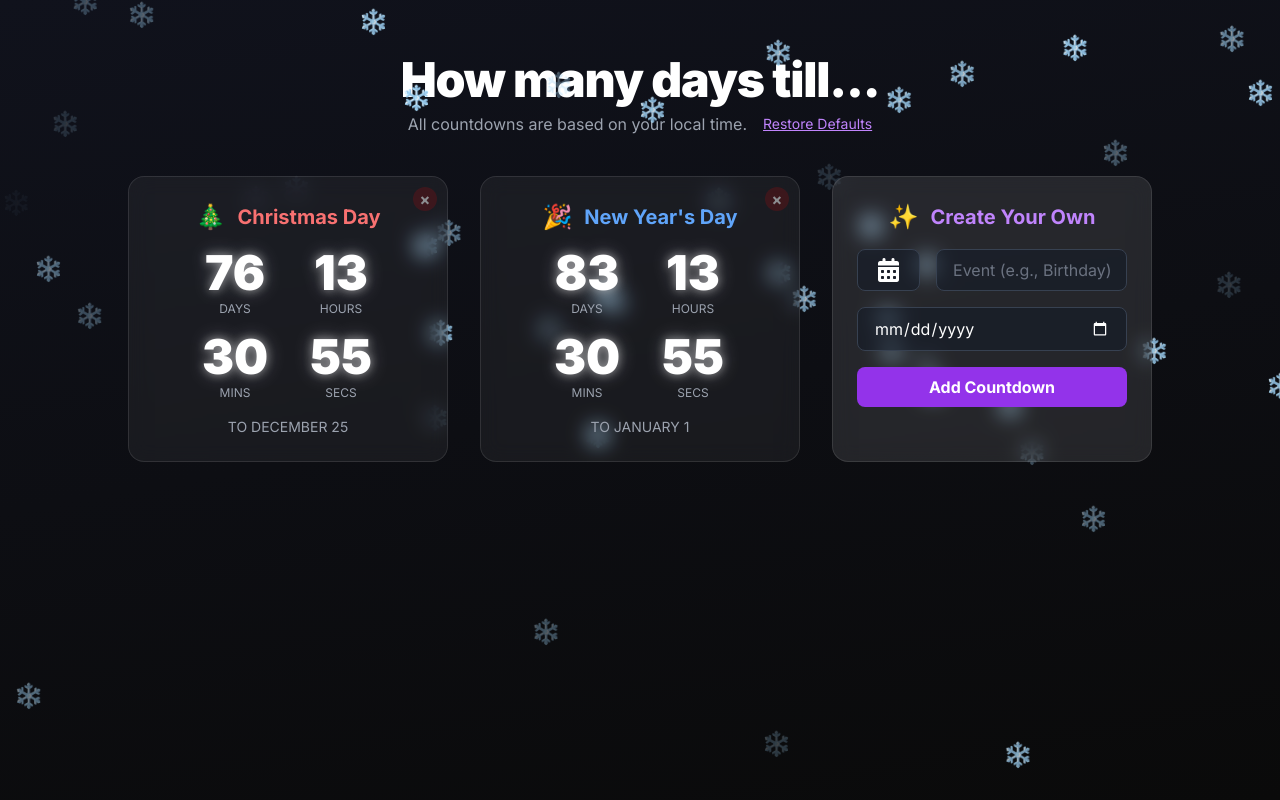
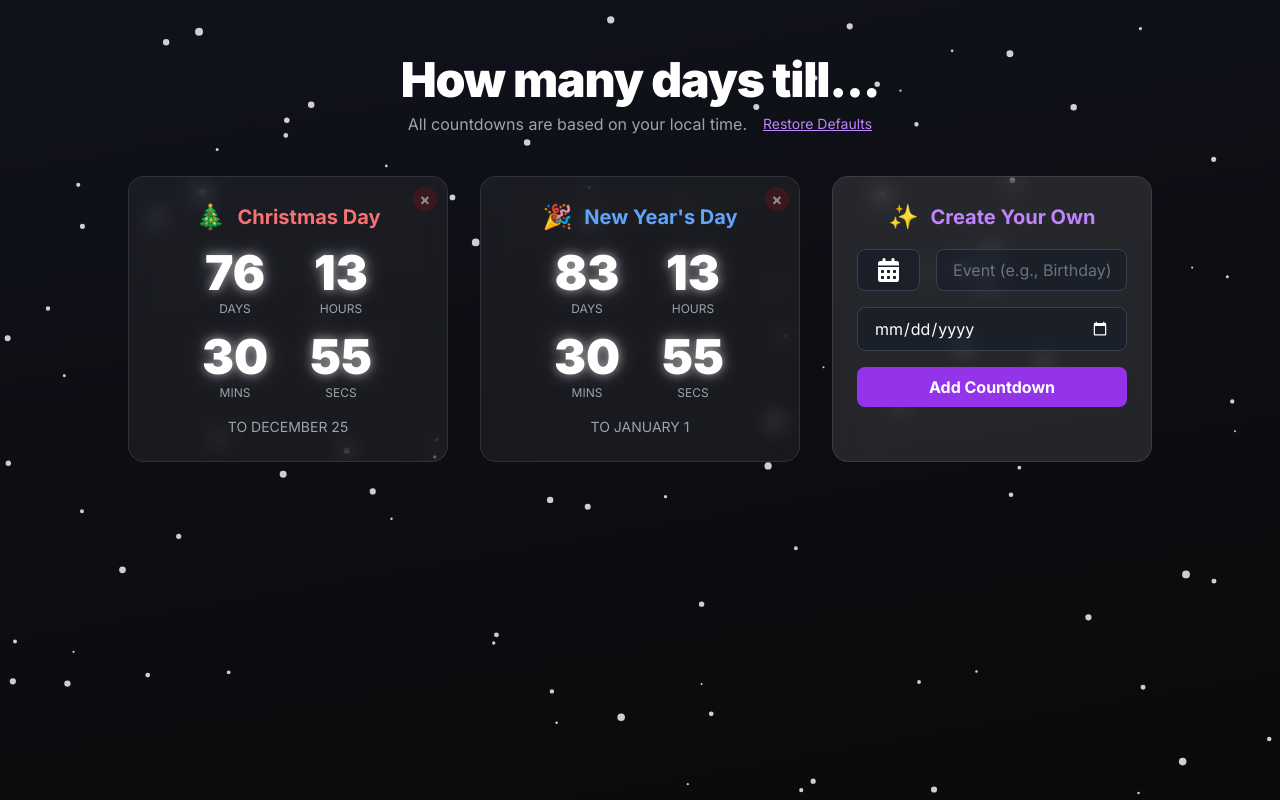
Before and after one commit to RoidoCTB/Simple-Christmas-Countdown, a plain HTML site: page index.html in a window 1280 px wide. Drawn offline with nearby package versions, Linux system fonts and the light colour scheme.

Commit message:
Update index.html

```diff
--- a/index.html
+++ b/index.html
@@ -5,9 +5,8 @@
     <meta name="viewport" content="width=device-width, initial-scale=1.0">
     <title>Holiday Countdown</title>
     <script src="https://cdn.tailwindcss.com"></script>
-    <!-- Font Awesome Kit -->
-    <script src="https://kit.fontawesome.com/a076d05399.js" crossorigin="anonymous"></script>
-    <link rel="stylesheet" href="https://cdnjs.cloudflare.com/ajax/libs/font-awesome/6.5.1/css/all.min.css" xintegrity="sha512-DTOQO9RWCH3ppGqcWaEA1BIZOC6xxalwEsw9c2QQeAIftl+Vegovlnee1c9QX4TctnWMn13TZye+giMm8e2LwA==" crossorigin="anonymous" referrerpolicy="no-referrer" />
+    <!-- Font Awesome -->
+    <link rel="stylesheet" href="https://cdnjs.cloudflare.com/ajax/libs/font-awesome/6.5.1/css/all.min.css" integrity="sha512-DTOQO9RWCH3ppGqcWaEA1BIZOC6xxalwEsw9c2QQeAIftl+Vegovlnee1c9QX4TctnWMn13TZye+giMm8e2LwA==" crossorigin="anonymous" referrerpolicy="no-referrer" />
     <link rel="preconnect" href="https://fonts.googleapis.com">
     <link rel="preconnect" href="https://fonts.gstatic.com" crossorigin>
     <link href="https://fonts.googleapis.com/css2?family=Inter:wght@400;700;900&display=swap" rel="stylesheet">
@@ -92,7 +91,7 @@
 </head>
 <body class="main-container relative w-full p-4">
     <!-- Snowflakes container -->
-    <div id="snowflakes-container" class="fixed top-0 left-0 w-full h-full pointer-events-none z-0"></div>
+    <canvas id="snowflakes-canvas" class="fixed top-0 left-0 w-full h-full pointer-events-none z-0"></canvas>
 
     <div class="z-10 w-full max-w-5xl mx-auto">
         <header class="text-center my-10">
@@ -146,6 +145,20 @@
         </main>
 
         <!-- Message Modal -->
+        <template id="countdown-card-template">
+            <div class="custom-countdown-card countdown-box rounded-2xl p-6 flex flex-col items-center text-center">
+                <button class="delete-btn" data-id="">&times;</button>
+                <div class="flex items-center gap-3 mb-4">
+                    <span class="text-3xl text-yellow-400">
+                        <i class="fa-solid fa-calendar-days"></i>
+                    </span>
+                    <h2 class="text-xl font-bold text-yellow-400"></h2>
+                </div>
+                <div class="custom-countdown-timer flex flex-wrap justify-center gap-4 text-white" data-date=""></div>
+                <p class="text-gray-400 mt-4 text-sm"></p>
+            </div>
+        </template>
+
         <div id="message-modal" class="hidden fixed inset-0 bg-black bg-opacity-70 flex items-center justify-center z-50">
             <div class="bg-gray-800 rounded-2xl p-8 text-center max-w-sm mx-auto shadow-2xl">
                 <h3 id="modal-title" class="text-2xl font-bold text-white mb-4"></h3>
@@ -168,18 +181,65 @@
 
     <script>
         document.addEventListener('DOMContentLoaded', () => {
-            const snowflakesContainer = document.getElementById('snowflakes-container');
-            const snowflakeCount = 50;
+            // --- Constants ---
+            const STORAGE_KEYS = {
+                CUSTOM_COUNTDOWNS: 'customCountdowns',
+                HIDDEN_DEFAULTS: 'hiddenDefaults'
+            };
+            const DEFAULT_ICON = 'fa-solid fa-calendar-days';
+
+            // --- Canvas Snowflakes ---
+            const canvas = document.getElementById('snowflakes-canvas');
+            const ctx = canvas.getContext('2d');
+
+            canvas.width = window.innerWidth;
+            canvas.height = window.innerHeight;
+
+            const snowflakeCount = 100;
+            const snowflakes = [];
+
             for (let i = 0; i < snowflakeCount; i++) {
-                const snowflake = document.createElement('div');
-                snowflake.innerHTML = '❄️';
-                snowflake.classList.add('snowflake');
-                snowflake.style.left = `${Math.random() * 100}vw`;
-                snowflake.style.animationDuration = `${Math.random() * 5 + 5}s`;
-                snowflake.style.animationDelay = `${Math.random() * 5}s`;
-                snowflake.style.opacity = Math.random();
-                snowflakesContainer.appendChild(snowflake);
+                snowflakes.push({
+                    x: Math.random() * canvas.width,
+                    y: Math.random() * canvas.height,
+                    radius: Math.random() * 3 + 1,
+                    speed: Math.random() * 2 + 1,
+                    opacity: Math.random() * 0.5 + 0.5
+                });
             }
+
+            function drawSnowflakes() {
+                ctx.clearRect(0, 0, canvas.width, canvas.height);
+                ctx.fillStyle = 'rgba(255, 255, 255, 0.8)';
+                ctx.beginPath();
+                snowflakes.forEach(flake => {
+                    flake.y += flake.speed;
+                    if (flake.y > canvas.height) { flake.y = -5; flake.x = Math.random() * canvas.width; }
+                    ctx.moveTo(flake.x, flake.y);
+                    ctx.arc(flake.x, flake.y, flake.radius, 0, Math.PI * 2);
+                });
+                ctx.fill();
+                requestAnimationFrame(drawSnowflakes);
+            }
+
+            function throttle(func, limit) {
+                let inThrottle;
+                return function() {
+                    const args = arguments;
+                    const context = this;
+                    if (!inThrottle) {
+                        func.apply(context, args);
+                        inThrottle = true;
+                        setTimeout(() => inThrottle = false, limit);
+                    }
+                }
+            }
+
+            const handleResize = () => {
+                 canvas.width = window.innerWidth;
+                 canvas.height = window.innerHeight;
+            };
+            window.addEventListener('resize', throttle(handleResize, 100)); // Throttle to run at most every 100ms
 
             const christmasCard = document.getElementById('christmas-card');
             const newYearCard = document.getElementById('new-year-card');
@@ -187,6 +247,7 @@
             const newYearCountdownEl = document.getElementById('new-year-countdown');
             const countdownGrid = document.getElementById('countdown-grid');
 
+            const countdownCardTemplate = document.getElementById('countdown-card-template');
             const addCustomBtn = document.getElementById('add-custom-countdown');
             const customTitleInput = document.getElementById('custom-title');
             const customDateInput = document.getElementById('custom-date');
@@ -202,11 +263,11 @@
             const iconSelectorModal = document.getElementById('icon-selector-modal');
             const iconModalClose = document.getElementById('icon-modal-close');
             const iconGrid = document.getElementById('icon-grid');
-            let selectedIcon = 'fa-solid fa-calendar-days'; // Default icon
+            let selectedIcon = DEFAULT_ICON;
 
             const availableIcons = [
                 'fa-solid fa-cake-candles', 'fa-solid fa-plane', 'fa-solid fa-graduation-cap', 'fa-solid fa-heart',
-                'fa-solid fa-star', 'fa-solid fa-house', 'fa-solid fa-briefcase', 'fa-solid fa-car',
+                'fa-solid fa-star', 'fa-solid fa-house', 'fa-solid fa-briefcase', 'fa-solid fa-car', 'fa-solid fa-calendar-days',
                 'fa-solid fa-music', 'fa-solid fa-gamepad', 'fa-solid fa-book', 'fa-solid fa-film',
                 'fa-solid fa-sun', 'fa-solid fa-moon', 'fa-solid fa-tree', 'fa-solid fa-umbrella-beach',
                 'fa-solid fa-gift', 'fa-solid fa-bell', 'fa-solid fa-ghost', 'fa-solid fa-candle-holder'
@@ -214,8 +275,8 @@
 
             let customCountdowns = JSON.parse(localStorage.getItem('customCountdowns')) || [];
             let hiddenDefaults = JSON.parse(localStorage.getItem('hiddenDefaults')) || [];
+
             let intervalId;
-
             function checkHiddenDefaults() {
                 christmasCard.style.display = hiddenDefaults.includes('christmas') ? 'none' : 'flex';
                 newYearCard.style.display = hiddenDefaults.includes('new-year') ? 'none' : 'flex';
@@ -228,7 +289,7 @@
             }
 
             function saveAndRenderCustom() {
-                localStorage.setItem('customCountdowns', JSON.stringify(customCountdowns));
+                localStorage.setItem(STORAGE_KEYS.CUSTOM_COUNTDOWNS, JSON.stringify(customCountdowns));
                 renderCustomCountdowns();
             }
 
@@ -237,51 +298,57 @@
 
                 customCountdowns.forEach(countdown => {
                     const formattedDate = new Date(countdown.date).toLocaleDateString('en-US', { year: 'numeric', month: 'long', day: 'numeric' });
-                    const card = document.createElement('div');
-                    card.className = 'custom-countdown-card countdown-box rounded-2xl p-6 flex flex-col items-center text-center';
+                    const card = countdownCardTemplate.content.cloneNode(true).firstElementChild;
+
                     card.dataset.id = countdown.id;
-                    card.innerHTML = `
-                        <button class="delete-btn" data-id="${countdown.id}">&times;</button>
-                        <div class="flex items-center gap-3 mb-4">
-                            <span class="text-3xl text-yellow-400"><i class="${countdown.icon || 'fa-solid fa-calendar-days'}"></i></span>
-                            <h2 class="text-xl font-bold text-yellow-400">${countdown.title}</h2>
-                        </div>
-                        <div class="custom-countdown-timer flex flex-wrap justify-center gap-4 text-white" data-date="${countdown.date}"></div>
-                        <p class="text-gray-400 mt-4 text-sm">TO ${formattedDate.toUpperCase()}</p>`;
+                    card.querySelector('.delete-btn').dataset.id = countdown.id;
+                    card.querySelector('h2').textContent = countdown.title;
+                    card.querySelector('i').className = countdown.icon || DEFAULT_ICON;
+                    card.querySelector('.custom-countdown-timer').dataset.date = countdown.date;
+                    card.querySelector('.text-sm').textContent = `TO ${formattedDate.toUpperCase()}`;
+
                     countdownGrid.appendChild(card);
                 });
             }
 
+            function updateCountdown(targetDate, element, finishedMessage, title = '') {
+                const now = new Date().getTime();
+                const distance = targetDate - now;
+
+                if (distance > 0) {
+                    const days = Math.floor(distance / (1000 * 60 * 60 * 24));
+                    const hours = Math.floor((distance % (1000 * 60 * 60 * 24)) / (1000 * 60 * 60));
+                    const minutes = Math.floor((distance % (1000 * 60 * 60)) / (1000 * 60));
+                    const seconds = Math.floor((distance % (1000 * 60)) / 1000);
+                    element.innerHTML = createTimeBlock(days, 'Days') + createTimeBlock(hours, 'Hours') + createTimeBlock(minutes, 'Mins') + createTimeBlock(seconds, 'Secs');
+                } else {
+                    element.innerHTML = finishedMessage.replace('{title}', title);
+                }
+            }
+
             function updateAllCountdowns() {
-                const now = new Date().getTime();
+                const now = new Date();
+                const currentYear = now.getFullYear();
 
                 if (!hiddenDefaults.includes('christmas')) {
-                    const currentYear = new Date().getFullYear();
-                    let christmasDate = new Date(`December 25, ${currentYear} 00:00:00`).getTime();
-                    if (now > christmasDate) { christmasDate = new Date(`December 25, ${currentYear + 1} 00:00:00`).getTime(); }
-                    const d = christmasDate - now;
-                    if (d > 0) {
-                        christmasCountdownEl.innerHTML = createTimeBlock(Math.floor(d/(1000*60*60*24)),'Days')+createTimeBlock(Math.floor((d%(1000*60*60*24))/(1000*60*60)),'Hours')+createTimeBlock(Math.floor((d%(1000*60*60))/(1000*60)),'Mins')+createTimeBlock(Math.floor((d%(1000*60))/1000),'Secs');
-                    } else { christmasCountdownEl.innerHTML = `<div class="text-2xl font-bold text-green-400">Merry Christmas! 🎄</div>`; }
+                    let christmasDate = new Date(currentYear, 11, 25); // Month is 0-indexed
+                    if (now > christmasDate) {
+                        christmasDate.setFullYear(currentYear + 1);
+                    }
+                    updateCountdown(christmasDate.getTime(), christmasCountdownEl, `<div class="text-2xl font-bold text-green-400">Merry Christmas! 🎄</div>`);
                 }
 
                  if (!hiddenDefaults.includes('new-year')) {
-                    const currentYear = new Date().getFullYear();
-                    const newYearDate = new Date(`January 1, ${currentYear + 1} 00:00:00`).getTime();
-                    const d = newYearDate - now;
-                    if (d > 0) {
-                        newYearCountdownEl.innerHTML = createTimeBlock(Math.floor(d/(1000*60*60*24)),'Days')+createTimeBlock(Math.floor((d%(1000*60*60*24))/(1000*60*60)),'Hours')+createTimeBlock(Math.floor((d%(1000*60*60))/(1000*60)),'Mins')+createTimeBlock(Math.floor((d%(1000*60))/1000),'Secs');
-                    } else { newYearCountdownEl.innerHTML = `<div class="text-2xl font-bold text-blue-400">Happy New Year! 🎉</div>`; }
+                    const newYearDate = new Date(currentYear + 1, 0, 1);
+                    updateCountdown(newYearDate.getTime(), newYearCountdownEl, `<div class="text-2xl font-bold text-blue-400">Happy New Year! 🎉</div>`);
                 }
 
                 document.querySelectorAll('.custom-countdown-timer').forEach(timer => {
                     const targetDate = parseInt(timer.dataset.date);
-                    const d = targetDate - now;
                     const card = timer.closest('.custom-countdown-card');
                     const title = card.querySelector('h2').textContent;
-                    if (d > 0) {
-                        timer.innerHTML = createTimeBlock(Math.floor(d/(1000*60*60*24)),'Days')+createTimeBlock(Math.floor((d%(1000*60*60*24))/(1000*60*60)),'Hours')+createTimeBlock(Math.floor((d%(1000*60*60))/(1000*60)),'Mins')+createTimeBlock(Math.floor((d%(1000*60))/1000),'Secs');
-                    } else { timer.innerHTML = `<div class="text-2xl font-bold text-yellow-400">The time for ${title} is here! ✨</div>`; }
+                    const finishedMessage = `<div class="text-2xl font-bold text-yellow-400">The time for {title} is here! ✨</div>`;
+                    updateCountdown(targetDate, timer, finishedMessage, title);
                 });
             }
 
@@ -296,15 +363,19 @@
             addCustomBtn.addEventListener('click', () => {
                 const title = customTitleInput.value.trim();
                 const date = customDateInput.value;
+                const today = new Date();
+                today.setHours(0, 0, 0, 0); // Set to the beginning of today
+
                 if (!title || !date) { showModal('Oops!', 'Please enter both an event name and a date.'); return; }
                 const target = new Date(`${date}T00:00:00`).getTime();
-                if (target <= new Date().getTime()) { showModal('Invalid Date', 'Please select a date in the future.'); return; }
+                if (target < today.getTime()) { showModal('Invalid Date', 'Please select a date in the future.'); return; }
+
                 customCountdowns.push({ id: Date.now(), title: title, date: target, icon: selectedIcon });
                 saveAndRenderCustom();
                 customTitleInput.value = '';
                 customDateInput.value = '';
-                selectedIcon = 'fa-solid fa-calendar-days'; // Reset to default
-                iconSelectorBtn.innerHTML = `<i class="${selectedIcon}"></i>`;
+                selectedIcon = DEFAULT_ICON; // Reset to default
+                iconSelectorBtn.innerHTML = `<i class="${DEFAULT_ICON}"></i>`;
             });
 
             countdownGrid.addEventListener('click', (e) => {
@@ -314,7 +385,7 @@
                     if (id === 'christmas' || id === 'new-year') {
                         if (!hiddenDefaults.includes(id)) {
                             hiddenDefaults.push(id);
-                            localStorage.setItem('hiddenDefaults', JSON.stringify(hiddenDefaults));
+                            localStorage.setItem(STORAGE_KEYS.HIDDEN_DEFAULTS, JSON.stringify(hiddenDefaults));
                             checkHiddenDefaults();
                         }
                     } else {
@@ -326,7 +397,7 @@
 
             restoreDefaultsBtn.addEventListener('click', () => {
                 hiddenDefaults = [];
-                localStorage.removeItem('hiddenDefaults');
+                localStorage.removeItem(STORAGE_KEYS.HIDDEN_DEFAULTS);
                 checkHiddenDefaults();
                 showModal('Restored!', 'Default countdowns have been restored.');
             });
@@ -335,32 +406,42 @@
             function populateIconGrid() {
                 iconGrid.innerHTML = '';
                 availableIcons.forEach(iconClass => {
-                    const iconEl = document.createElement('div');
-                    iconEl.className = 'icon-item';
-                    iconEl.innerHTML = `<i class="${iconClass}"></i>`;
-                    iconEl.addEventListener('click', () => {
-                        selectedIcon = iconClass;
-                        iconSelectorBtn.innerHTML = `<i class="${iconClass}"></i>`;
-                        iconSelectorModal.classList.add('hidden');
-                    });
-                    iconGrid.appendChild(iconEl);
+                    const iconWrapper = document.createElement('div');
+                    iconWrapper.className = 'icon-item';
+                    iconWrapper.dataset.icon = iconClass;
+                    iconWrapper.innerHTML = `<i class="${iconClass}" style="pointer-events: none;"></i>`;
+                    iconGrid.appendChild(iconWrapper);
                 });
             }
 
             iconSelectorBtn.addEventListener('click', () => iconSelectorModal.classList.remove('hidden'));
             iconModalClose.addEventListener('click', () => iconSelectorModal.classList.add('hidden'));
-            iconSelectorModal.addEventListener('click', (e) => {
-                if (e.target === iconSelectorModal) { // Close if clicking on background
+
+            iconGrid.addEventListener('click', (e) => {
+                const targetIcon = e.target.closest('.icon-item');
+                if (targetIcon && targetIcon.dataset.icon) {
+                    selectedIcon = targetIcon.dataset.icon;
+                    iconSelectorBtn.innerHTML = `<i class="${selectedIcon}"></i>`;
                     iconSelectorModal.classList.add('hidden');
                 }
             });
 
-            // Initial setup
-            populateIconGrid();
-            checkHiddenDefaults();
-            renderCustomCountdowns();
-            updateAllCountdowns();
-            intervalId = setInterval(updateAllCountdowns, 1000);
+            iconSelectorModal.addEventListener('click', (e) => {
+                if (e.target === iconSelectorModal) {
+                    iconSelectorModal.classList.add('hidden');
+                }
+            });
+
+            function init() {
+                populateIconGrid();
+                checkHiddenDefaults();
+                renderCustomCountdowns();
+                updateAllCountdowns();
+                drawSnowflakes();
+                intervalId = setInterval(updateAllCountdowns, 1000);
+            }
+
+            init();
         });
     </script>
 </body>
```
